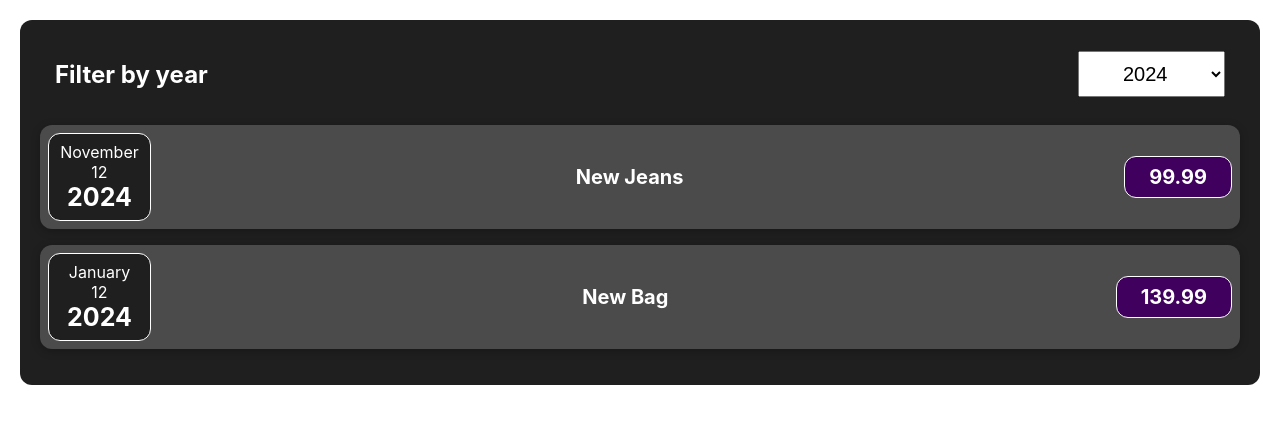
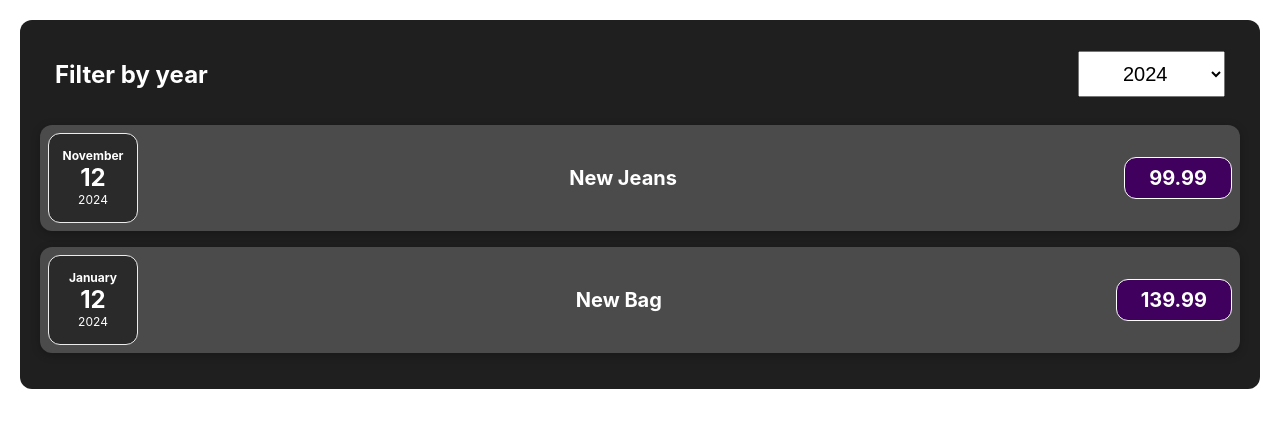
Before and after one commit to Tooma81/expenses2025, a React (Create React App) app: page / in a window 1280 px wide. Shown: the top 428 px of the page. Built offline with nearby package versions, Linux system fonts and the light colour scheme.

Commit message:
added new style to expense date

```diff
--- /dev/null
+++ b/src/components/ExpenseDate.css
@@ -0,0 +1,26 @@
+.expense-date {
+    display: flex;
+    flex-direction: column;
+    width: 5.5rem;
+    height: 5.5rem;
+    border: 1px solid #ececec;
+    background-color: #2a2a2a;
+    color: white;
+    border-radius: 12px;
+    align-items: center;
+    justify-content: center;
+}
+
+.expense-date__month {
+    font-size: 0.75rem;
+    font-weight: bold;
+}
+
+.expense-date__year {
+    font-size: 0.75rem;
+}
+
+.expense-date__day {
+    font-size: 1.5rem;
+    font-weight: bold;
+}
--- a/src/components/ExpenseDate.js
+++ b/src/components/ExpenseDate.js
@@ -1,13 +1,15 @@
+import './ExpenseDate.css'
+
 const ExpenseDate = (props) => {
     const day = props.date.toLocaleString('en-US', {day: '2-digit'})
     const month = props.date.toLocaleString('en-US', {month: 'long'})
     const year = props.date.getFullYear()
 
     return(
-        <div className='expense-item__date'>
-            <div>{month}</div>
-            <div>{day}</div>
-            <div className='expense-item__year'>{year}</div>
+        <div className='expense-date'>
+            <div className='expense-date__month'>{month}</div>
+            <div className='expense-date__day'>{day}</div>
+            <div className='expense-date__year'>{year}</div>
         </div>
     )
 }
--- a/src/components/ExpenseItem.css
+++ b/src/components/ExpenseItem.css
@@ -39,6 +39,7 @@
     border-radius: 12px;
 }
 
+/*
 .expense-item__date {
     font-size: 16px;
     background-color: #1f1f1f;
@@ -52,6 +53,7 @@
     font-size: 25px;
     font-weight: bold;
 }
+*/
 
 @media (min-width: 580px) {
     .expense-item__description {
```
